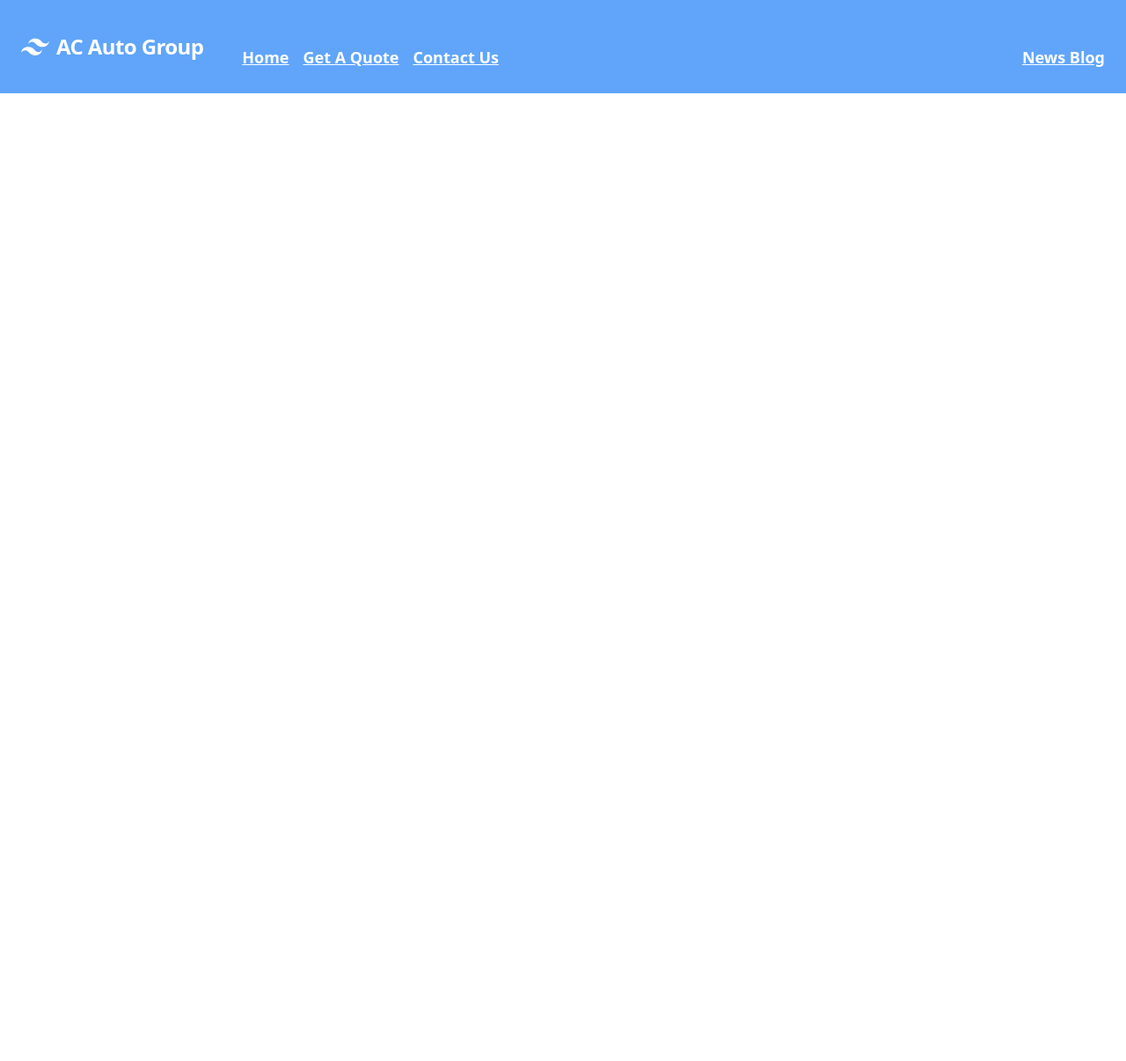
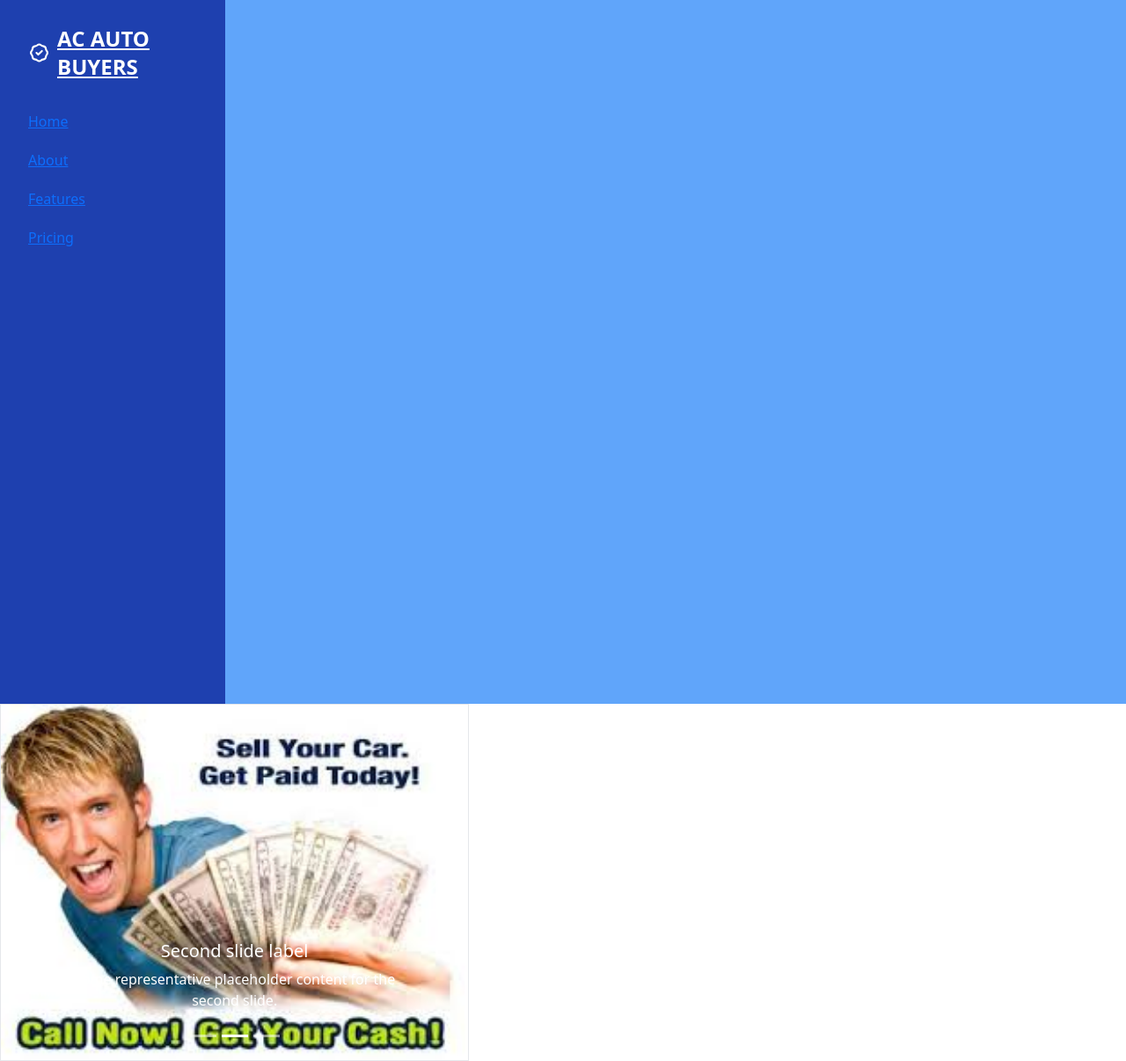
Before and after one commit to javantie/ac-auto-group, a React (Create React App) app: page / in a window 1280 px wide. Shown: the whole page at 88% size. Before the commit the page ends 800 px from the top, so only its background shows below. Built offline with nearby package versions, Linux system fonts and the light colour scheme.

Commit message:
added the sidebar for navigation

```diff
--- /dev/null
+++ b/src/assets/js/navigation.js
@@ -0,0 +1,8 @@
+// grab everything we need
+const btn = document.querySelector(".mobile-menu-button");
+const sidebar = document.querySelector(".sidebar");
+
+// // add our event listener for the click
+// btn.addEventListener("click", () => {
+//   sidebar.classList.toggle("-translate-x-full");
+// });
--- a/src/components/Hero/index.js
+++ b/src/components/Hero/index.js
@@ -1,10 +1,49 @@
 import React from "react";
-import UncontrolledCarousel from "reactstrap";
-import{Carousel,CarouselItem,CarouselControl,CarouselIndicators,CarouselCaption} from 'reactstrap';
+import {Carousel} from "bootstrap";
+import imag1 from "../../assets/images/02.jpg"
+import img2  from "../../assets/images/images.jpg"
+import img3 from "../../assets/images/car2.png"
 
 function Hero() {
   return <>
-
+  <div id="carouselExampleCaptions" class="carousel slide sm:w-5/12 sm:h-5/12 border-1" data-bs-ride="carousel">
+  <div class="carousel-indicators">
+    <button type="button" data-bs-target="#carouselExampleCaptions" data-bs-slide-to="0" class="active" aria-current="true" aria-label="Slide 1"></button>
+    <button type="button" data-bs-target="#carouselExampleCaptions" data-bs-slide-to="1" aria-label="Slide 2"></button>
+    <button type="button" data-bs-target="#carouselExampleCaptions" data-bs-slide-to="2" aria-label="Slide 3"></button>
+  </div>
+  <div class="carousel-inner">
+    <div class="carousel-item active">
+      <img src={imag1}class="d-block w-100" alt="..."/>
+      <div class="carousel-caption d-none d-md-block">
+        <h5>First slide label</h5>
+        <p>Some representative placeholder content for the first slide.</p>
+      </div>
+    </div>
+    <div class="carousel-item">
+      <img src={img2} class="d-block w-100" alt="..."/>
+      <div class="carousel-caption d-none d-md-block">
+        <h5>Second slide label</h5>
+        <p>Some representative placeholder content for the second slide.</p>
+      </div>
+    </div>
+    <div class="carousel-item">
+      <img src={img3} class="d-block w-100" alt="..."/>
+      <div class="carousel-caption d-none d-md-block">
+        <h5>Third slide label</h5>
+        <p>Some representative placeholder content for the third slide.</p>
+      </div>
+    </div>
+  </div>
+  <button class="carousel-control-prev" type="button" data-bs-target="#carouselExampleCaptions" data-bs-slide="prev">
+    <span class="carousel-control-prev-icon" aria-hidden="true"></span>
+    <span class="visually-hidden">Previous</span>
+  </button>
+  <button class="carousel-control-next" type="button" data-bs-target="#carouselExampleCaptions" data-bs-slide="next">
+    <span class="carousel-control-next-icon" aria-hidden="true"></span>
+    <span class="visually-hidden">Next</span>
+  </button>
+</div>
   </>;
 }
 export default Hero;
--- a/src/components/Nav/index.js
+++ b/src/components/Nav/index.js
@@ -1,67 +1,57 @@
 import React from "react";
+import srcfile from "../../assets/js/navigation"
 
 function Nav() {
   return (
     <>
-      <div id="navbar" className="">
-        <nav class="flex items-center justify-between flex-wrap bg-teal-500 p-6">
-          <div class="flex items-center flex-shrink-0 text-white mr-6">
-            <svg
-              class="fill-current h-8 w-8 mr-2"
-              width="54"
-              height="54"
-              viewBox="0 0 54 54"
-              xmlns="http://www.w3.org/2000/svg"
-            >
-              <path d="M13.5 22.1c1.8-7.2 6.3-10.8 13.5-10.8 10.8 0 12.15 8.1 17.55 9.45 3.6.9 6.75-.45 9.45-4.05-1.8 7.2-6.3 10.8-13.5 10.8-10.8 0-12.15-8.1-17.55-9.45-3.6-.9-6.75.45-9.45 4.05zM0 38.3c1.8-7.2 6.3-10.8 13.5-10.8 10.8 0 12.15 8.1 17.55 9.45 3.6.9 6.75-.45 9.45-4.05-1.8 7.2-6.3 10.8-13.5 10.8-10.8 0-12.15-8.1-17.55-9.45-3.6-.9-6.75.45-9.45 4.05z" />
-            </svg>
-            <span class="font-semibold text-xl tracking-tight font-extrabold text-2xl mr-5">
-              AC Auto Group
-            </span>
-          </div>
-          <div class="block lg:hidden">
-            <button class="flex items-center px-3 py-2 border rounded text-teal-200 border-teal-400 hover:text-white hover:border-white">
-              <svg
-                class="fill-current h-3 w-3"
-                viewBox="0 0 20 20"
-                xmlns="http://www.w3.org/2000/svg"
-              >
-                <title>Menu</title>
-                <path d="M0 3h20v2H0V3zm0 6h20v2H0V9zm0 6h20v2H0v-2z" />
+<div class="relative min-h-screen md:flex">
+
+{/* <!-- mobile menu bar --> */}
+<div class="bg-gray-800 text-gray-100 flex justify-between md:hidden">
+  {/* <!-- logo --> */}
+  <a href="#" class="block p-4 text-white font-bold">AC AUTO BUYERS</a>
+
+  {/* <!-- mobile menu button --> */}
+  <button class="mobile-menu-button p-4 focus:outline-none focus:bg-gray-700">
+    <svg class="h-5 w-5" xmlns="http://www.w3.org/2000/svg" fill="none" viewBox="0 0 24 24" stroke="currentColor">
+      <path stroke-linecap="round" stroke-linejoin="round" stroke-width="2" d="M4 6h16M4 12h16M4 18h16" />
     </svg>
   </button>
 </div>
-          <div class="w-full block flex-grow lg:flex lg:items-center lg:w-auto">
-            <div class="text-sm lg:flex-grow">
-              <a
-                href="#responsive-header"
-                class="block mt-4 lg:inline-block lg:mt-0 text-teal-200 hover:text-white mr-4 font-bold text-white text-lg hover:bg-gray-400"
-              >
+
+{/* <!-- sidebar --> */}
+<div class="sidebar bg-blue-800 text-blue-100 w-64 space-y-6 py-7 px-2 absolute inset-y-0 left-0 transform -translate-x-full md:relative md:translate-x-0 transition duration-200 ease-in-out">
+
+  {/* <!-- logo --> */}
+  <a href="#" class="text-white flex items-center space-x-2 px-4">
+    <svg class="w-8 h-8" xmlns="http://www.w3.org/2000/svg" fill="none" viewBox="0 0 24 24" stroke="currentColor">
+      <path stroke-linecap="round" stroke-linejoin="round" stroke-width="2" d="M9 12l2 2 4-4M7.835 4.697a3.42 3.42 0 001.946-.806 3.42 3.42 0 014.438 0 3.42 3.42 0 001.946.806 3.42 3.42 0 013.138 3.138 3.42 3.42 0 00.806 1.946 3.42 3.42 0 010 4.438 3.42 3.42 0 00-.806 1.946 3.42 3.42 0 01-3.138 3.138 3.42 3.42 0 00-1.946.806 3.42 3.42 0 01-4.438 0 3.42 3.42 0 00-1.946-.806 3.42 3.42 0 01-3.138-3.138 3.42 3.42 0 00-.806-1.946 3.42 3.42 0 010-4.438 3.42 3.42 0 00.806-1.946 3.42 3.42 0 013.138-3.138z" />
+    </svg>
+    <span class="text-2xl font-extrabold">AC AUTO BUYERS</span>
+  </a>
+
+  {/* <!-- nav --> */}
+  <nav>
+    <a href="#" class="block py-2.5 px-4 rounded transition duration-200 hover:bg-blue-700 hover:text-white">
       Home
     </a>
-              <a
-                href="#responsive-header"
-                class="block mt-4 lg:inline-block lg:mt-0 text-teal-200 hover:text-white mr-4 font-bold text-white text-lg"
-              >
-                Get A Quote
+    <a href="" class="block py-2.5 px-4 rounded transition duration-200 hover:bg-blue-700 hover:text-white">
+      About
     </a>
-              <a
-                href="#responsive-header"
-                class="block mt-4 lg:inline-block lg:mt-0 text-teal-200 hover:text-white font-bold text-white text-lg"
-              >
-                Contact Us
+    <a href="" class="block py-2.5 px-4 rounded transition duration-200 hover:bg-blue-700 hover:text-white">
+      Features
     </a>
+    <a href="" class="block py-2.5 px-4 rounded transition duration-200 hover:bg-blue-700 hover:text-white">
+      Pricing
+    </a>
+  </nav>
 </div>
-            <div>
-              <a
-                href="#"
-                class=" font-bold text-white text-lg inline-block text-sm py-2 leading-none  rounded text-white  hover:text-teal-500 hover:bg-white mt-4 lg:mt-0"
-              >
-                News Blog
-              </a>
-            </div>
-          </div>
-        </nav>
+
+{/* <!-- content --> */}
+{/* <div class="flex-1 p-10 text-2xl font-bold">
+  content goes here
+</div> */}
+<script src={srcfile}></script>
 </div>
     </>
   );
```
Lines whose indentation alone changed are shown as unchanged.
